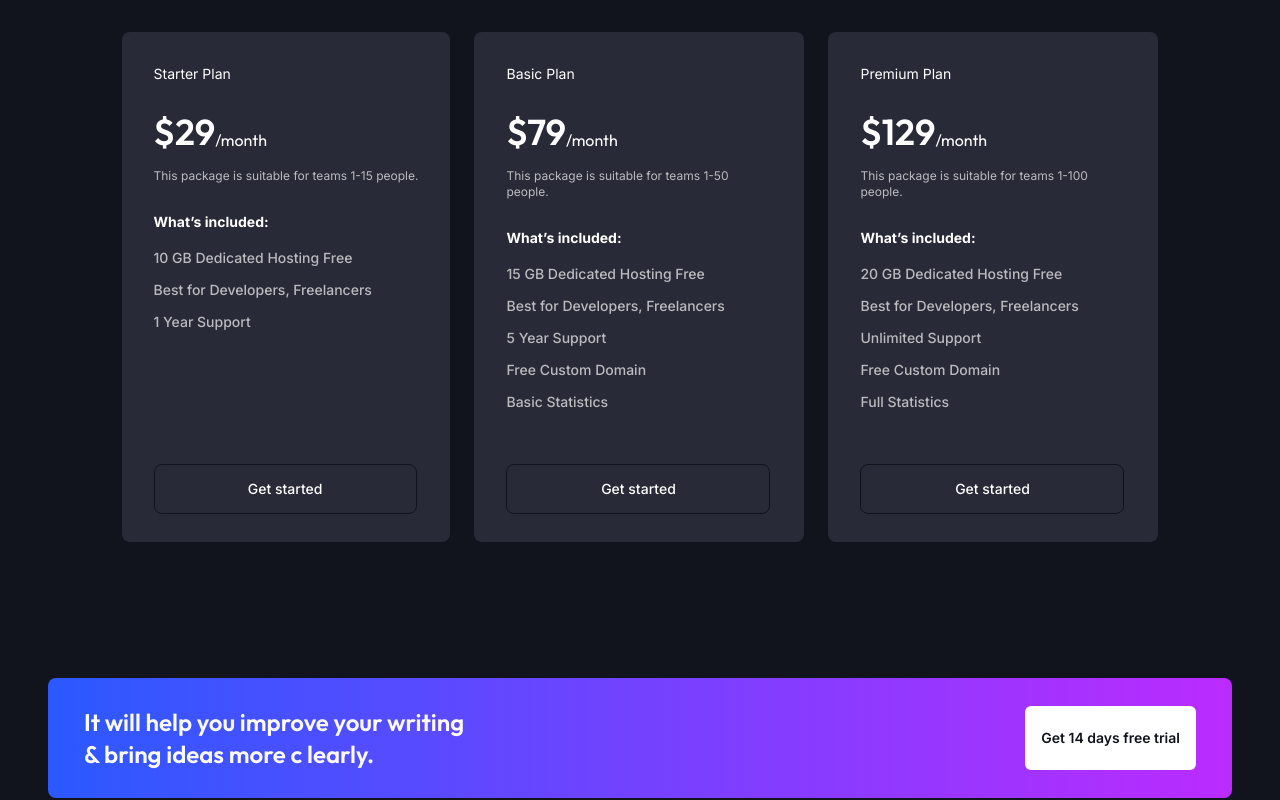
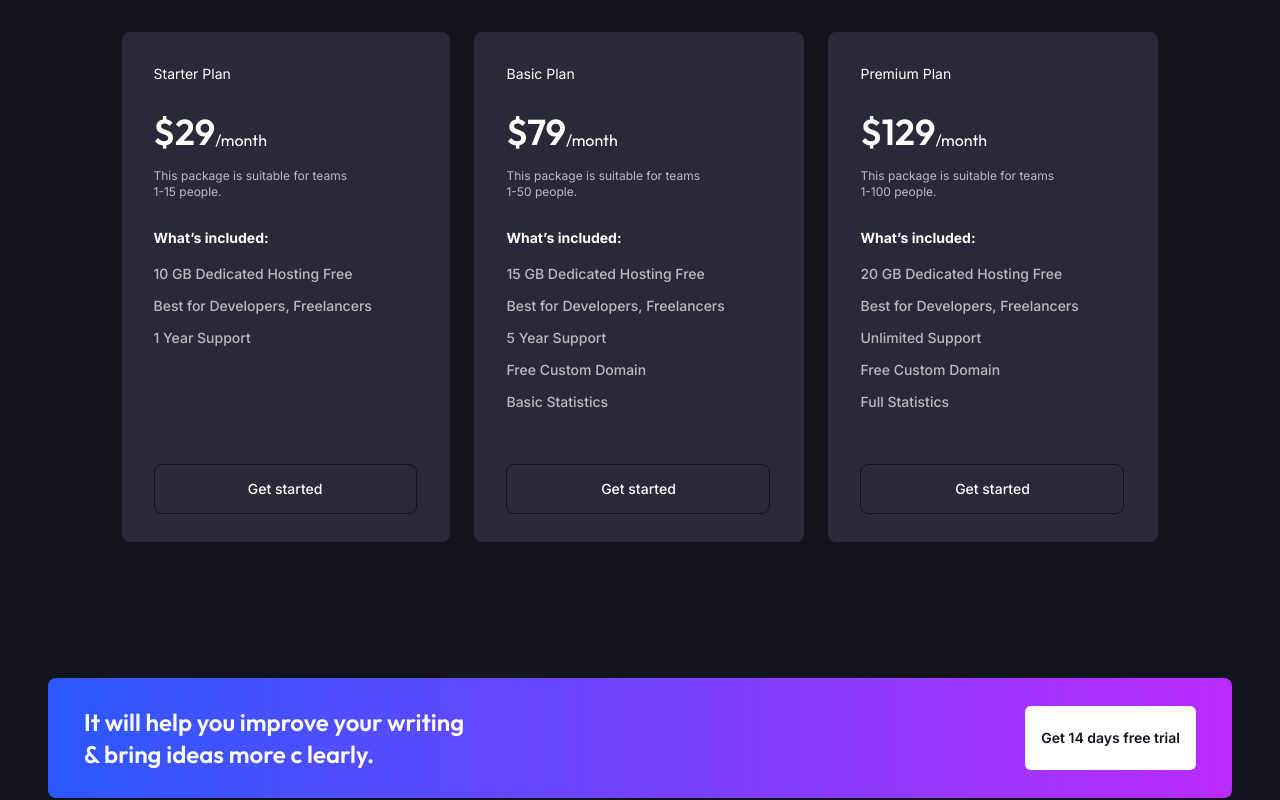
Before and after one commit to cssmh/hotch-potch-home, a Next.js app: page / in a window 1280 px wide. Shown: the part 4498-5298 px from the top of the page. Built offline with nearby package versions, Linux system fonts and the light colour scheme.

Commit message:
Footer updated, global styles updated

```diff
--- a/src/app/globals.css
+++ b/src/app/globals.css
@@ -136,7 +136,7 @@
     @apply text-[10px] lg:text-xs xl:text-sm 2xl:text-base;
   }
   .mini-text {
-    @apply text-[10px] lg:text-xs 2xl:text-sm;
+    @apply text-[12px] lg:text-xs 2xl:text-sm;
   }
 }
 
--- a/src/components/PackageCard.tsx
+++ b/src/components/PackageCard.tsx
@@ -14,7 +14,7 @@ export default function PackageCard() {
               <h2 className="sub-heading text-white">{card.price}</h2>
               <span className="font-outfit desc-text ">/month</span>
             </div>
-            <p className="mini-text text-secondary/70">{card.maxTeam}</p>
+            <p className="w-3/4 mini-text text-secondary/70">{card.maxTeam}</p>
           </div>
           <div className="flex flex-col gap-2 md:gap-3 xl:gap-4">
             <p className="link-text font-bold">{card.subTitle}</p>
--- a/src/components/shared/footer/Footer.tsx
+++ b/src/components/shared/footer/Footer.tsx
@@ -1,10 +1,19 @@
 import FooterLinks from "./FooterLinks";
-import TrialCta from "./TrialCta";
 
 export default function Footer() {
   return (
     <div className="section-padding px-4 md:px-10 xl:px-12 2xl:px-0 max-w-screen-xl mx-auto flex flex-col gap-8 md:gap-10 lg:gap-16 xl:gap-20 2xl:gap-24 pb-6 md:pb-8 lg:pb-12 xl:pb-14">
-      <TrialCta />
+      <div className="w-full rounded-lg primary-gradient">
+        <div className="flex flex-col sm:flex-row justify-between gap-4 md:gap-6 lg:gap-8 xl:gap-10 px-5 py-5 sm:px-6 sm:py-5 md:px-7 md:py-6 lg:px-9 lg:py-7 2xl:px-12 2xl:py-8">
+          <h3 className="text-lg md:text-xl lg:text-2xl text-secondary font-semibold">
+            It will help you improve your writing <br /> & bring ideas more c
+            learly.
+          </h3>
+          <button className="px-3 py-2.5 lg:px-4 lg:py-2 2xl:px-5 2xl:py-4 bg-white rounded-md text-primary link-text font-semibold">
+            Get 14 days free trial
+          </button>
+        </div>
+      </div>
       <FooterLinks />
     </div>
   );
--- a/src/components/shared/footer/FooterLinks.tsx
+++ b/src/components/shared/footer/FooterLinks.tsx
@@ -20,7 +20,6 @@ export default function FooterLinks() {
           ))}
         </div>
       </div>
-
       <div className="max-w-[140px]">
         <p className="link-text text-secondary mb-3 md:mb-4 lg:mb-5 font-semibold">
           Help
@@ -37,7 +36,6 @@ export default function FooterLinks() {
           ))}
         </div>
       </div>
-
       <div className="max-w-[140px]">
         <p className="link-text text-secondary mb-3 md:mb-4 lg:mb-5 font-semibold">
           Resources
@@ -54,7 +52,6 @@ export default function FooterLinks() {
           ))}
         </div>
       </div>
-
       <div className="max-w-[140px]">
         <p className="link-text text-secondary mb-3 md:mb-4 lg:mb-5 font-semibold">
           Links
--- a/src/components/shared/footer/TrialCta.tsx
+++ /dev/null
@@ -1,15 +0,0 @@
-export default function TrialCta() {
-  return (
-    <div className="w-full rounded-lg primary-gradient">
-      <div className="flex flex-col sm:flex-row justify-between gap-4 md:gap-6 lg:gap-8 xl:gap-10 px-5 py-5 sm:px-6 sm:py-5 md:px-7 md:py-6 lg:px-9 lg:py-7 2xl:px-12 2xl:py-8">
-        <h3 className="text-lg md:text-xl lg:text-2xl text-secondary font-semibold">
-          It will help you improve your writing <br /> & bring ideas more c
-          learly.
-        </h3>
-        <button className="px-3 py-2.5 lg:px-4 lg:py-2 2xl:px-5 2xl:py-4 bg-white rounded-md text-primary link-text font-semibold">
-          Get 14 days free trial
-        </button>
-      </div>
-    </div>
-  );
-}
--- a/src/components/shared/header/MobileNavOptions.tsx
+++ b/src/components/shared/header/MobileNavOptions.tsx
@@ -24,7 +24,6 @@ const MobileNavOptions = () => {
           </div>
         );
       })}
-
       <div className="flex flex-wrap gap-2 pt-5 md:hidden">
         {button.map((btn, i) => (
           <motion.div
```
